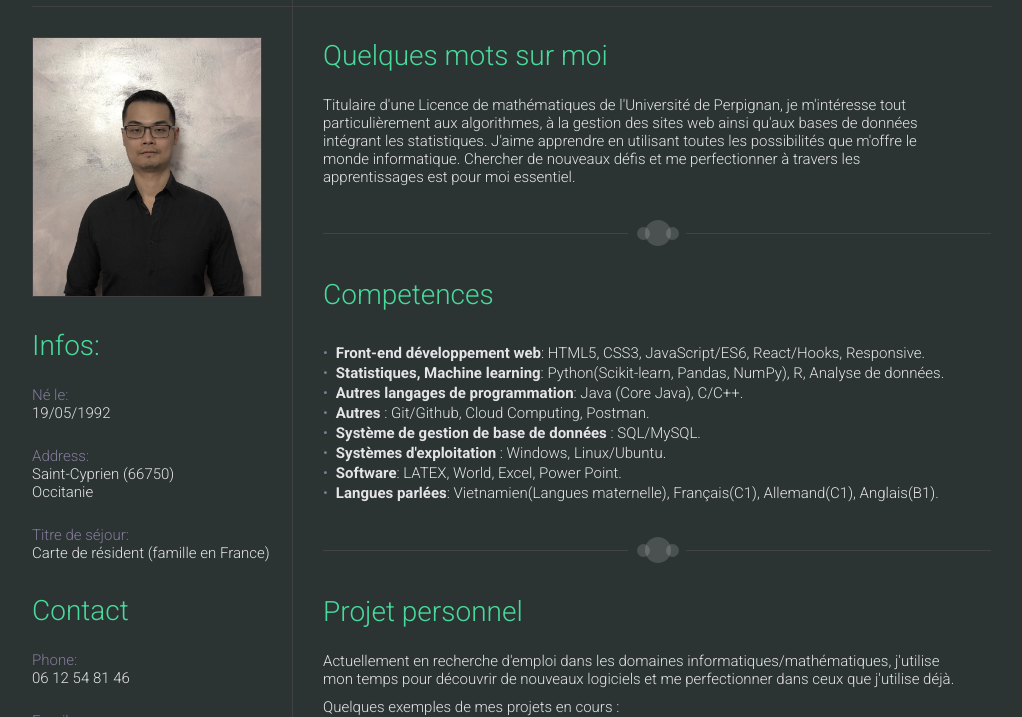
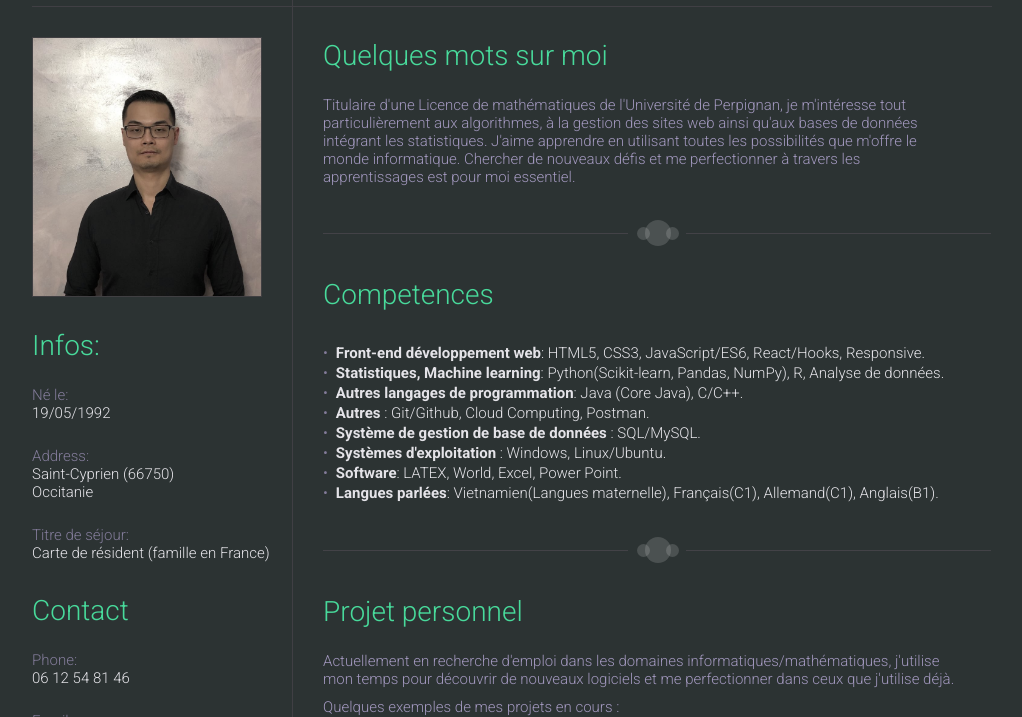
Before and after one commit to qdphung19/portfolio, a plain HTML site: page index.html in a window 1280 px wide. Shown: the part 83-800 px from the top of the page, without its empty margins (128-1150 px from the left). Drawn offline with Linux system fonts and the light colour scheme.

Commit message:
update 2

```diff
--- a/index.html
+++ b/index.html
@@ -66,7 +66,8 @@
     <div id="content_container">
       <div class="block" id="presenter">
         <h2>Quelques mots sur moi</h2>
-        <p>Titulaire d'une Licence de mathématiques de l'Université de Perpignan, je m'intéresse tout particulièrement
+        <p class="phrase">Titulaire d'une Licence de mathématiques de l'Université de Perpignan, je m'intéresse tout
+          particulièrement
           aux algorithmes, à la gestion des sites web ainsi qu'aux bases de données intégrant les statistiques.
           J'aime apprendre en utilisant toutes les possibilités que m'offre le monde informatique.
           Chercher de nouveaux défis et me perfectionner à travers les apprentissages est pour moi essentiel. </p>
@@ -112,10 +113,11 @@
 
       <div class="block" id="projet">
         <h2>Projet personnel</h2>
-        <p>Actuellement en recherche d'emploi dans les domaines informatiques/mathématiques, j'utilise mon temps pour
+        <p class="phrase">Actuellement en recherche d'emploi dans les domaines informatiques/mathématiques, j'utilise
+          mon temps pour
           découvrir de nouveaux logiciels et me perfectionner dans ceux que j'utilise déjà.</p>
 
-        <p class="tip">Quelques exemples de mes projets en cours :</p>
+        <p class="tip phrase">Quelques exemples de mes projets en cours :</p>
         <div class="wrapper">
           <h4>Demo site web e-commerce</h4>
           <p>Creation d'une demo site web e-commerce avec HTML5 et CSS3 </p>
@@ -165,7 +167,8 @@
           <p><i> Stage de recherche de troisième année effectué sous la tutelle du professeur d’algorithme et
               mathématiques appliquées ; analyses et résolutions de problèmes avec l’utilisation de programme C++.
             </i></p>
-          <p><i>Rapport de stage :</i> <a href="url">https://qdphung19.github.io/rapport-de-stage</a> </p>
+          <p><i>Rapport de stage :</i> <a target="_blank"
+              href="https://qdphung19.github.io/rapport-de-stage">https://qdphung19.github.io/rapport-de-stage</a> </p>
         </div>
         <div class="wrapper">
           <p>7/2021 - 8/2021</p>
--- a/style.css
+++ b/style.css
@@ -358,3 +358,7 @@ li:before {
 .tip {
     margin-top: 10px;
 }
+
+.phrase {
+    color: #a197bd;
+}
```
